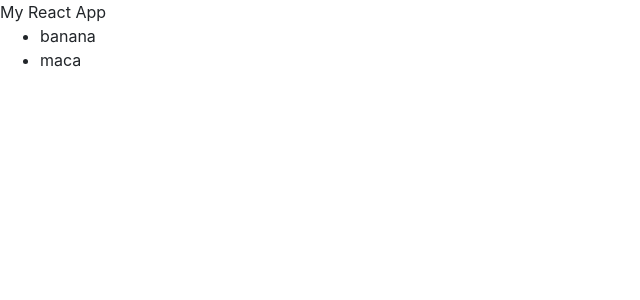
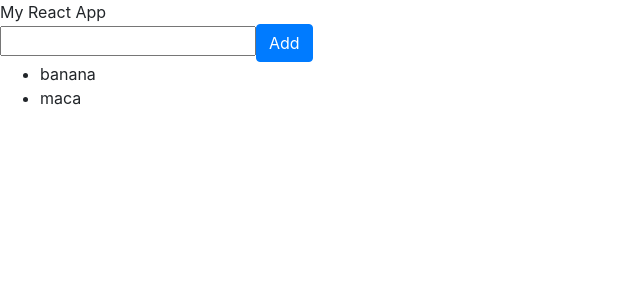
Before and after one commit to EduardoCavichioli/react-simple-app, a React (Create React App) app in the folder list-items/: page / in a window 1280 px wide. Shown: the top 300 px of the page, without its empty margins (0-640 px from the left). Built offline with nearby package versions, Linux system fonts and the light colour scheme.

Commit message:
add item to list

```diff
--- a/list-items/src/components/App.js
+++ b/list-items/src/components/App.js
@@ -5,14 +5,39 @@ import { Button } from 'reactstrap';
 
 class App extends Component {
   state = {
-    listOfItems: ["banana","maca"]
+    listOfItems: ["banana","maca"],
+    inputValue: ''
   }
+
+  onInputChange = (event) => {
+    this.setState({
+      inputValue: event.target.value
+    })
+  }
+
+  handleInsertItem = (value) => {
+    let list = this.state.listOfItems;
+    list.push(value);
+
+    this.setState({
+      listOfItems: list
+    })
+  }
+
   render() {
-    let { listOfItems } = this.state;
+    let { listOfItems, inputValue } = this.state;
     return (
       <div className="App">
         <div className="title">
           My React App
+        </div>
+        <div>
+          <input
+            onChange={this.onInputChange}
+            type="text"
+            value={inputValue}
+            />
+          <button className="btn btn-primary" onClick={() => this.handleInsertItem(inputValue)}>Add</button>
         </div>
         <div>
           <ul>
```
Also changed, not shown: 1 other file (tests, documents, lock files or other folders).
